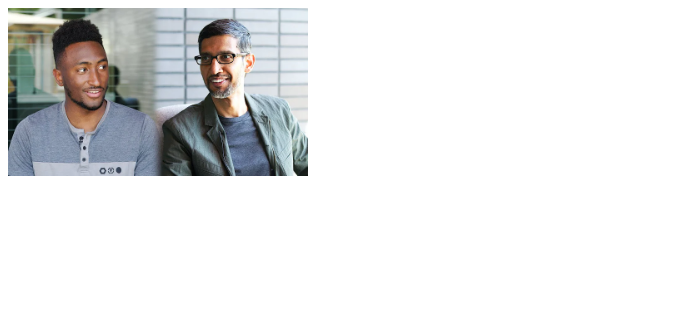
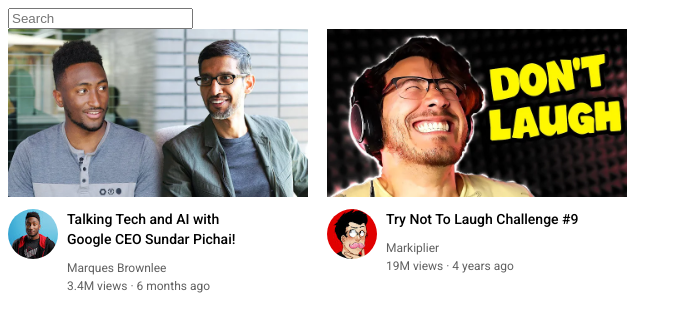
Before and after one commit to ebad426623/YouTube, a plain HTML site: page index.html in a window 1280 px wide. Shown: the whole page, without its empty margins (0-682 px from the left). Drawn offline with Linux system fonts and the light colour scheme.

Commit message:
Video css done

```diff
--- a/index.html
+++ b/index.html
@@ -2,15 +2,118 @@
 <html>
   <head>
     <title>Youtube Clone</title>
+    <link rel="preconnect" href="https://fonts.googleapis.com" />
+    <link rel="preconnect" href="https://fonts.gstatic.com" crossorigin />
+    <link
+      href="https://fonts.googleapis.com/css2?family=Roboto:ital,wght@0,400;0,500;0,700;1,300&display=swap"
+      rel="stylesheet"
+    />
+    <style>
+      p {
+        font-family: Roboto, Arial;
+        margin-top: 0;
+        margin-bottom: 0;
+      }
 
-    <style>
+      .search-bar {
+        display: block;
+      }
+
       .thumbnail {
         width: 300px;
+        display: block;
+      }
+
+      .thumbnail-row {
+        margin-bottom: 12px;
+      }
+
+      .video-preview {
+        width: 300px;
+        display: inline-block;
+        vertical-align: top;
+        margin-right: 15px;
+      }
+
+      .video-title {
+        margin-top: 0px;
+        font-size: 14px;
+        font-weight: 500;
+        line-height: 20px;
+        margin-bottom: 12px;
+      }
+
+      .video-stats,
+      .video-author {
+        font-size: 12px;
+        color: rgb(96, 96, 96);
+      }
+
+      .video-author {
+        margin-bottom: 4px;
+      }
+
+      .channel-pictures {
+        display: inline-block;
+        width: 50px;
+        vertical-align: top;
+        margin-right: 5px;
+      }
+
+      .profile-picture {
+        width: 100%;
+        border-radius: 40px;
+      }
+      .video-info {
+        display: inline-block;
+        width: 200px;
       }
     </style>
   </head>
 
   <body>
-    <img class="thumbnail" src="thumbnails/thumbnail-1.webp" />
+    <input class="search-bar" type="text" placeholder="Search" />
+
+    <div class="video-preview">
+      <div class="thumbnail-row">
+        <img class="thumbnail" src="thumbnails/thumbnail-1.webp" />
+      </div>
+
+      <div>
+        <div class="channel-pictures">
+          <img class="profile-picture" src="channel-pictures/channel-1.jpeg" />
+        </div>
+        <div class="video-info">
+          <p class="video-title">
+            Talking Tech and AI with Google CEO Sundar Pichai!
+          </p>
+
+          <p class="video-author">Marques Brownlee</p>
+
+          <p class="video-stats">3.4M views &#183; 6 months ago</p>
+        </div>
+      </div>
+    </div>
+    <!---->
+
+    <div class="video-preview">
+      <div class="thumbnail-row">
+        <img class="thumbnail" src="thumbnails/thumbnail-2.webp" />
+      </div>
+
+      <div>
+        <div class="channel-pictures">
+          <img class="profile-picture" src="channel-pictures/channel-2.jpeg" />
+        </div>
+        <div class="video-info">
+          <p class="video-title">Try Not To Laugh Challenge #9</p>
+
+          <p class="video-author">Markiplier</p>
+
+          <p class="video-stats">19M views &#183; 4 years ago</p>
+        </div>
+      </div>
+    </div>
+    <!---->
   </body>
 </html>
```
Also changed, not shown: channel-pictures/channel-1.jpeg (added), channel-pictures/channel-2.jpeg (added), thumbnails/thumbnail-2.webp (added).
